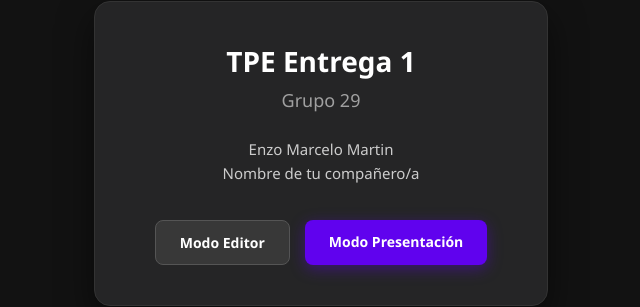
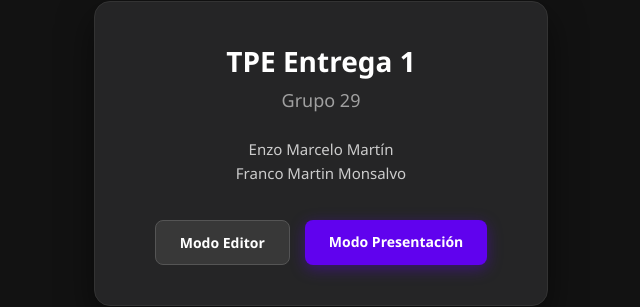
Before and after one commit to Enzom1805/TPE-Entrega-1-Grupo-29, a plain HTML site: page index.html in a window 1280 px wide. Shown: the part 247-554 px from the top of the page, 319-959 px from the left. Drawn offline with Linux system fonts and the light colour scheme.

Commit message:
Update team member names in index.html

```diff
--- a/index.html
+++ b/index.html
@@ -82,13 +82,12 @@
         <h2>Grupo 29</h2>
 
         <div class="nombres">
-            Enzo Marcelo Martin<br>
-            <!-- REEMPLAZA ESTO POR EL NOMBRE DE TU COMPAÑERO/A -->
-            Nombre de tu compañero/a
+            Enzo Marcelo Martín<br>
+            Franco Martin Monsalvo
         </div>
 
         <div class="botones">
-            <!-- NO TE OLVIDES DE VOLVER A PEGAR TUS LINKS ACÁ -->
+
             <a href="https://www.figma.com/design/QHhI9gKBXPz3Hw0zUxA99H/TPE-Grupo-29?node-id=0-1&t=VHhDSrlRYHEyWYLI-1" target="_blank" class="btn btn-editor">Modo Editor</a>
             <a href="https://www.figma.com/proto/QHhI9gKBXPz3Hw0zUxA99H/TPE-Grupo-29?node-id=645-15263&p=f&t=psq1Gdo6p7OLjsph-1&scaling=scale-down-width&content-scaling=fixed&page-id=1%3A2&starting-point-node-id=645%3A15263" target="_blank" class="btn btn-presentacion">Modo Presentación</a>
         </div>
```
